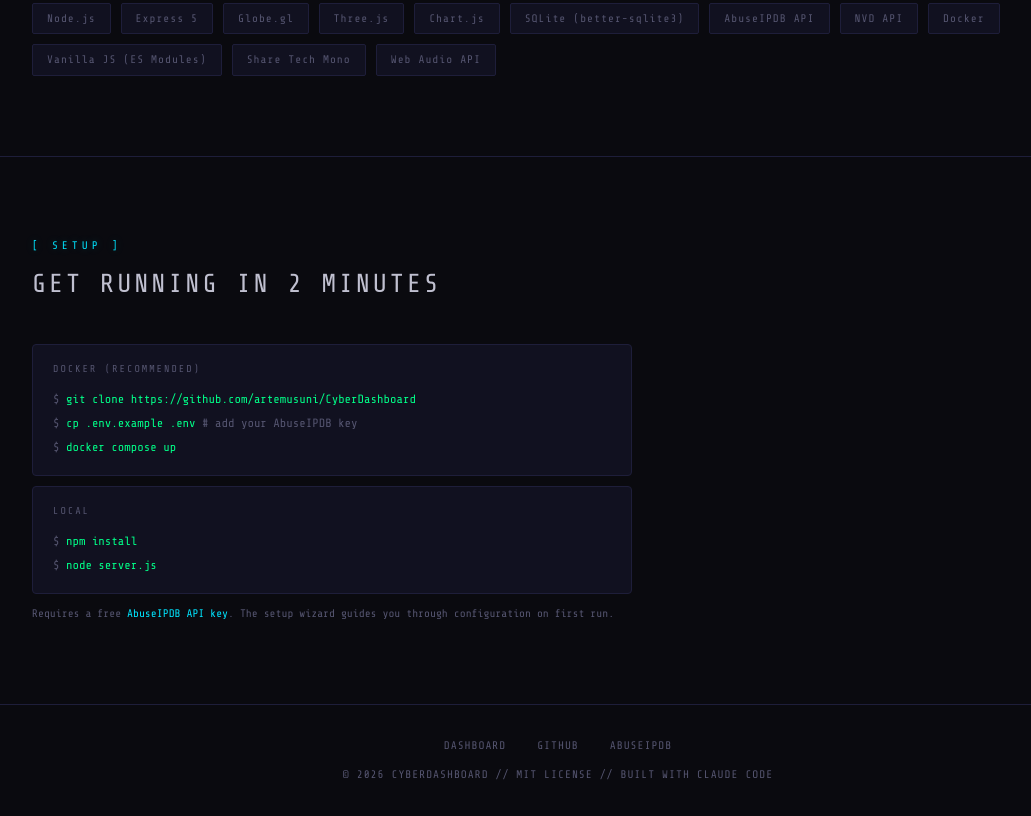
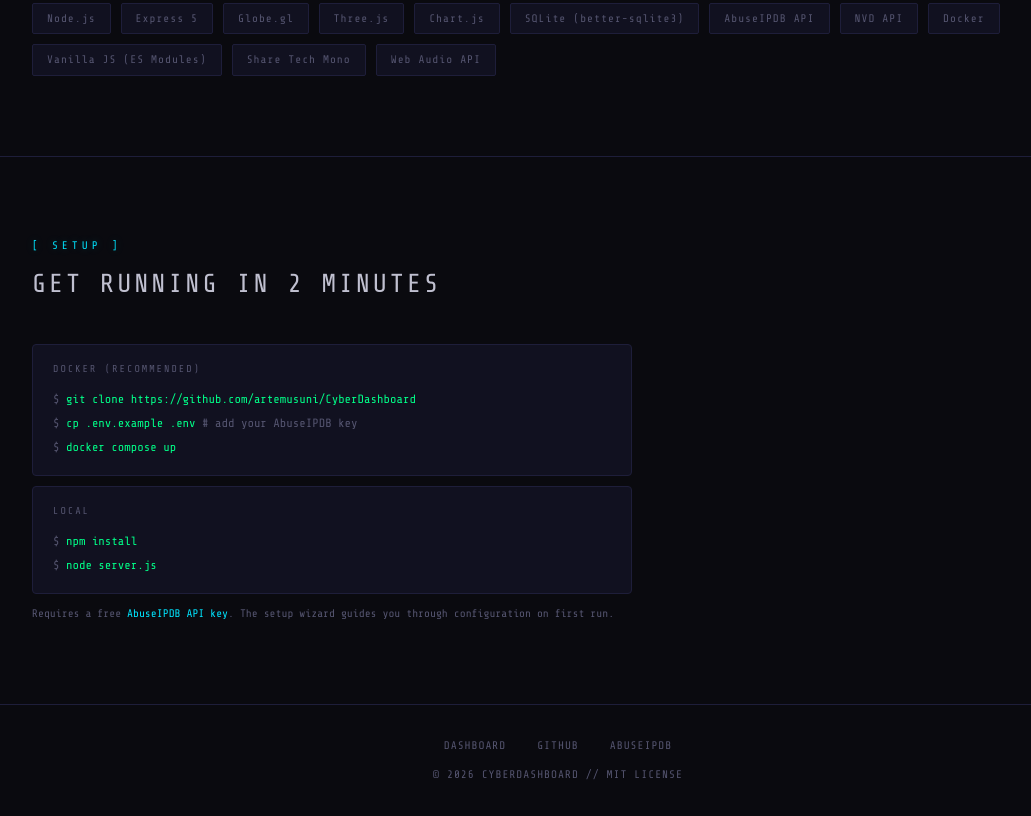
Before and after one commit to artemusuni/CyberDashboard, a website: page public/landing.html in a window 1280 px wide. Shown: the part 2154-2970 px from the top of the page, without its empty margins (82-1113 px from the left). Drawn offline with nearby package versions, Linux system fonts and the light colour scheme; no server answers.

Commit message:
feat: landing page + health API endpoint
  - New /landing.html — hero with live stats, dashboard mockup, feature grid, tech stack, setup instructions, GitHub
  links
  - Added /api/health endpoint returning status, uptime, configured state
  - Removed Built with Claude Code from footer

```diff
--- a/public/landing.html
+++ b/public/landing.html
@@ -691,7 +691,7 @@
       <a href="https://github.com/artemusuni/CyberDashboard" target="_blank">GITHUB</a>
       <a href="https://www.abuseipdb.com" target="_blank">ABUSEIPDB</a>
     </div>
-    <div>&copy; 2026 CYBERDASHBOARD // MIT LICENSE // BUILT WITH CLAUDE CODE</div>
+    <div>&copy; 2026 CYBERDASHBOARD // MIT LICENSE</div>
   </footer>
 
   <script>
```
